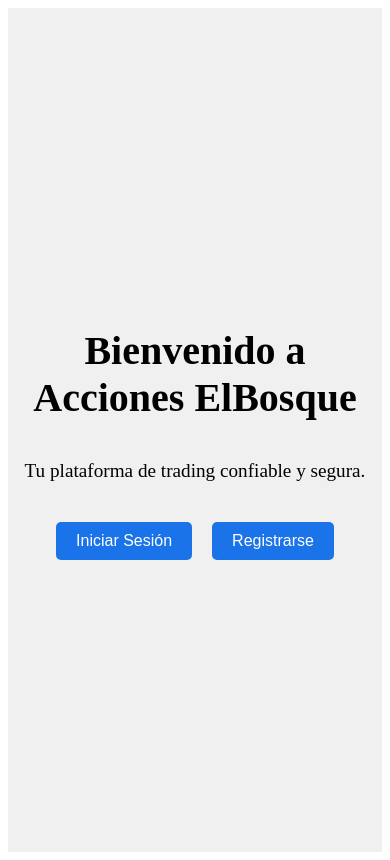
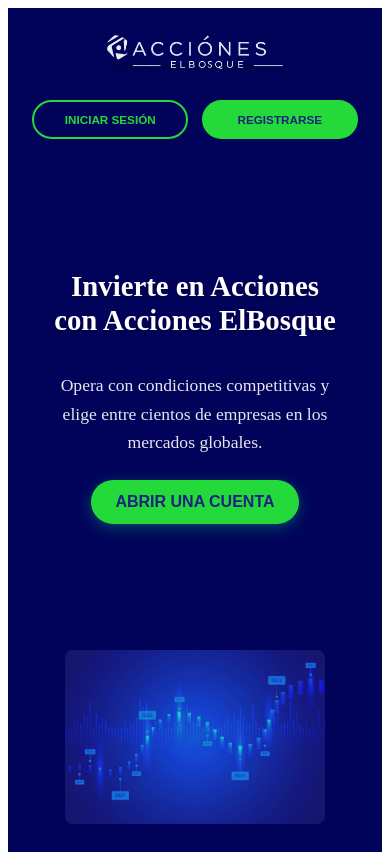
Before and after one commit to Danna-valentina/Acciones_ElBosque_Front, a React (Create React App) app: page / in a window 390 px wide. Built offline with nearby package versions, Linux system fonts and the light colour scheme.

Commit message:
implementacion de estilos para la pagina principal

```diff
--- a/src/css/Home.css
+++ b/src/css/Home.css
@@ -1,40 +1,306 @@
 /* src/Home.css */
 .home-container {
-    display: flex;
+  display: flex;
+  flex-direction: column;
+  min-height: 100vh;
+  /*background: linear-gradient(135deg, #0f043c 0%, #012f85 50%, #1a4bb8 100%);*/
+  background-color: #01035a;
+  color: white;
+  padding: 1.5rem;
+}
+
+.header {
+  display: flex;
+  justify-content: space-between;
+  align-items: center;
+  margin-bottom: 2rem;
+  flex-wrap: wrap;
+}
+
+.logo {
+  width: 300px;
+  height: auto;
+  margin-right: 1rem;
+}
+
+.logo-image {
+  width: 100%;
+  height: auto;
+  object-fit: contain;
+}
+
+/* Contenedor principal con imagen integrada */
+.content-wrapper {
+  display: flex;
+  flex: 1;
+  gap: 3rem;
+  align-items: center;
+  margin-top: 1rem;
+  position: relative;
+}
+
+.velas-image {
+  width: 600%;
+  max-width: 800px;
+  height: auto;
+  border-radius: 8px;
+}
+
+/* Efecto hover sutil */
+.velas-image:hover {
+  opacity: 0.92;
+  filter:
+    brightness(1.08)
+    contrast(0.92);
+}
+
+
+/* Contenido principal */
+.hero-content {
+  flex: 1;
+  display: flex;
+  flex-direction: column;
+  justify-content: center;
+  text-align: left;
+  max-width: 600px;
+  padding: 1rem;
+  position: relative;
+  z-index: 2;
+}
+
+h1 {
+  font-size: clamp(4.8rem, 5vw, 2.8rem);
+  margin-bottom: 1.2rem;
+  font-weight: 700;
+  line-height: 1.2;
+  text-align: left;
+  text-shadow: 0 2px 4px rgba(0, 0, 0, 0.3);
+}
+
+.hero-subtitle {
+  font-size: clamp(1rem, 3vw, 1.4rem);
+  margin-bottom: 2rem;
+  line-height: 1.6;
+  opacity: 0.9;
+  text-align: left;
+}
+
+.cta-section {
+  display: flex;
+  flex-direction: column;
+  align-items: flex-start;
+  width: 100%;
+}
+
+/* Estilos de botones (preservados) */
+.cta-button {
+  padding: clamp(0.8rem, 2vw, 1rem) clamp(2rem, 6vw, 3rem);
+  font-size: clamp(1rem, 3vw, 1.2rem);
+  font-weight: bold;
+  color: #1a237e;
+  background-color: #24d93a;
+  border: none;
+  border-radius: 30px;
+  cursor: pointer;
+  transition: all 0.3s ease;
+  margin-bottom: 1.5rem;
+  box-shadow: 0 4px 15px rgba(0, 230, 118, 0.3);
+}
+
+.cta-button:hover {
+  background-color: #00c853;
+  transform: translateY(-2px);
+  box-shadow: 0 6px 20px rgba(0, 230, 118, 0.4);
+}
+
+.auth-buttons {
+  display: flex;
+  gap: 1rem;
+  flex-wrap: wrap;
+}
+
+.auth-btn {
+  padding: 0.75rem 1.75rem;
+  font-size: 1rem;
+  border-radius: 999px;
+  cursor: pointer;
+  transition: all 0.2s ease;
+  font-weight: 500;
+  border: none;
+  min-width: 140px;
+  text-align: center;
+  text-transform: uppercase;
+  letter-spacing: 0.5px;
+}
+
+.login-btn {
+  font-size: clamp(0.2rem, 1vw, 1.2rem);
+  font-weight: bold;
+  background-color: transparent;
+  color: #24d93a;
+  border: 2px solid #24d93a;
+}
+
+.register-btn {
+  font-size: clamp(0.2rem, 1vw, 1.2rem);
+  font-weight: bold;
+  background-color: #24d93a;
+  color: #1a237e;
+}
+
+.auth-btn:hover {
+  transform: translateY(-1px);
+  opacity: 0.9;
+}
+
+.login-btn:hover {
+  background-color: rgba(0, 0, 0, 0.05);
+}
+
+.register-btn:hover {
+  background-color: #24d93a;
+}
+
+/* Media Queries Responsivas */
+@media (max-width: 1024px) {
+  .content-wrapper {
     flex-direction: column;
+    gap: 2rem;
+  }
+
+  .image-section {
+    min-width: auto;
+    width: 80%;
+  }
+
+  .hero-content {
+    text-align: center;
     align-items: center;
-    justify-content: center;
-    height: 100vh;
-    background-color: #f0f0f0;
+    max-width: 100%;
+  }
+
+  h1, .hero-subtitle {
     text-align: center;
   }
 
-  h1 {
-    font-size: 2.5rem;
-    margin-bottom: 20px;
+  .cta-section {
+    align-items: center;
   }
 
-  p {
-    font-size: 1.2rem;
-    margin-bottom: 40px;
+  .auth-btn {
+    padding: 0.7rem 1.2rem;
+    font-size: clamp(0.8rem, 2vw, 0.95rem);
+    min-width: 120px;
+    white-space: nowrap;
+    overflow: hidden;
+    text-overflow: ellipsis;
+  }
+}
+
+@media (max-width: 768px) {
+  .header {
+    flex-direction: row;
+    justify-content: space-between;
+    margin-bottom: 1.5rem;
   }
 
-  .button-container {
-    display: flex;
-    gap: 20px;
+  .logo {
+    width: 200px;
+    margin-bottom: 0;
   }
 
-  .btn {
-    padding: 10px 20px;
-    font-size: 1rem;
-    color: white;
-    background-color: #1a73e8;
-    border: none;
-    border-radius: 5px;
-    cursor: pointer;
-    transition: background-color 0.3s;
+  .velas-image {
+    max-width: 100%;
+    filter: brightness(1.1) contrast(0.85);
   }
 
-  .btn:hover {
-    background-color: #1a73e8;
+  .auth-buttons {
+    gap: 0.6rem;
   }
+
+  .auth-btn {
+    padding: 0.6rem 1rem;
+    font-size: clamp(0.75rem, 2.5vw, 0.85rem);
+    min-width: 110px;
+    letter-spacing: normal;
+  }
+}
+
+@media (max-width: 480px) {
+  .header {
+    flex-direction: column;
+    align-items: center;
+    gap: 1rem;
+  }
+
+  .logo {
+    width: 180px;
+    margin-right: 0;
+    margin-bottom: 0.5rem;
+  }
+
+  .content-wrapper {
+    margin-top: 0.5rem;
+    gap: 1.5rem;
+  }
+
+  h1 {
+    font-size: 1.8rem;
+    margin-bottom: 1rem;
+  }
+
+  .hero-subtitle {
+    font-size: 1.1rem;
+    margin-bottom: 1.5rem;
+  }
+
+  .cta-button {
+    padding: 0.8rem 1.5rem;
+    font-size: 1rem;
+  }
+
+  .velas-image {
+    opacity: 0.85;
+    filter: brightness(1.15) contrast(0.8);
+  }
+
+  .auth-buttons {
+    flex-direction: row;
+    justify-content: space-between;
+    gap: 0.5rem;
+    width: 100%;
+  }
+
+  .auth-btn {
+    flex: 1 1 48%;
+    max-width: 48%;
+    padding: 0.7rem 0.5rem;
+    font-size: clamp(0.7rem, 3vw, 0.8rem);
+    min-width: auto;
+    white-space: nowrap;
+    overflow: hidden;
+    text-overflow: ellipsis;
+  }
+}
+
+@media (max-width: 360px) {
+  .auth-buttons {
+    flex-direction: column;
+    gap: 0.5rem;
+  }
+
+  .auth-btn {
+    flex: 1 1 100%;
+    max-width: 100%;
+    padding: 0.6rem;
+    font-size: 0.75rem;
+  }
+
+  h1 {
+    font-size: 1.6rem;
+  }
+
+  .hero-subtitle {
+    font-size: 1rem;
+  }
+}
--- a/src/pages/Home.tsx
+++ b/src/pages/Home.tsx
@@ -1,29 +1,51 @@
 // src/pages/Home.tsx
 import { useNavigate } from 'react-router-dom';
+import logo from '../images/Logo.png';
+import velas from '../images/velas.jpg'; // Asegúrate de tener esta imagen en tu carpeta images
 import '../css/Home.css';
 
 const Home: React.FC = () => {
-  const navigate = useNavigate(); // Inicializa el hook useNavigate
+  const navigate = useNavigate();
 
   const handleLogin = () => {
-    navigate('/LoginPage'); // Cambia '/login' por la ruta de tu página de inicio de sesión
+    navigate('/LoginPage');
   };
 
   const handleRegister = () => {
-    navigate('/Registration'); // Cambia '/register' por la ruta de tu página de registro
+    navigate('/Registration');
   };
 
   return (
     <div className="home-container">
-      <h1>Bienvenido a Acciones ElBosque</h1>
-      <p>Tu plataforma de trading confiable y segura.</p>
-      <div className="button-container">
-        <button className="btn" onClick={handleLogin}>
-          Iniciar Sesión
-        </button>
-        <button className="btn" onClick={handleRegister}>
-          Registrarse
-        </button>
+      <div className="header">
+        <div className="logo">
+          <img src={logo} alt="Acciones ElBosque" className="logo-image" />
+        </div>
+        <div className="auth-buttons">
+          <button className="auth-btn login-btn" onClick={handleLogin} >
+            Iniciar Sesión
+          </button>
+          <button className="auth-btn register-btn" onClick={handleRegister}>
+            Registrarse
+          </button>
+        </div>
+      </div>
+
+      <div className="content-wrapper">
+        <div className="hero-content">
+          <h1>Invierte en Acciones con Acciones ElBosque</h1>
+          <p className="hero-subtitle">
+            Opera con condiciones competitivas y elige entre cientos de empresas en los mercados globales.
+          </p>
+          <div className="cta-section">
+            <button className="cta-button" onClick={handleRegister}>
+              ABRIR UNA CUENTA
+            </button>
+          </div>
+        </div>
+        <div className="image-section">
+          <img src={velas} alt="Gráfico de velas" className="velas-image" />
+        </div>
       </div>
     </div>
   );
```
Also changed, not shown: src/images/Logo.png (added), src/images/velas.jpg (added).
